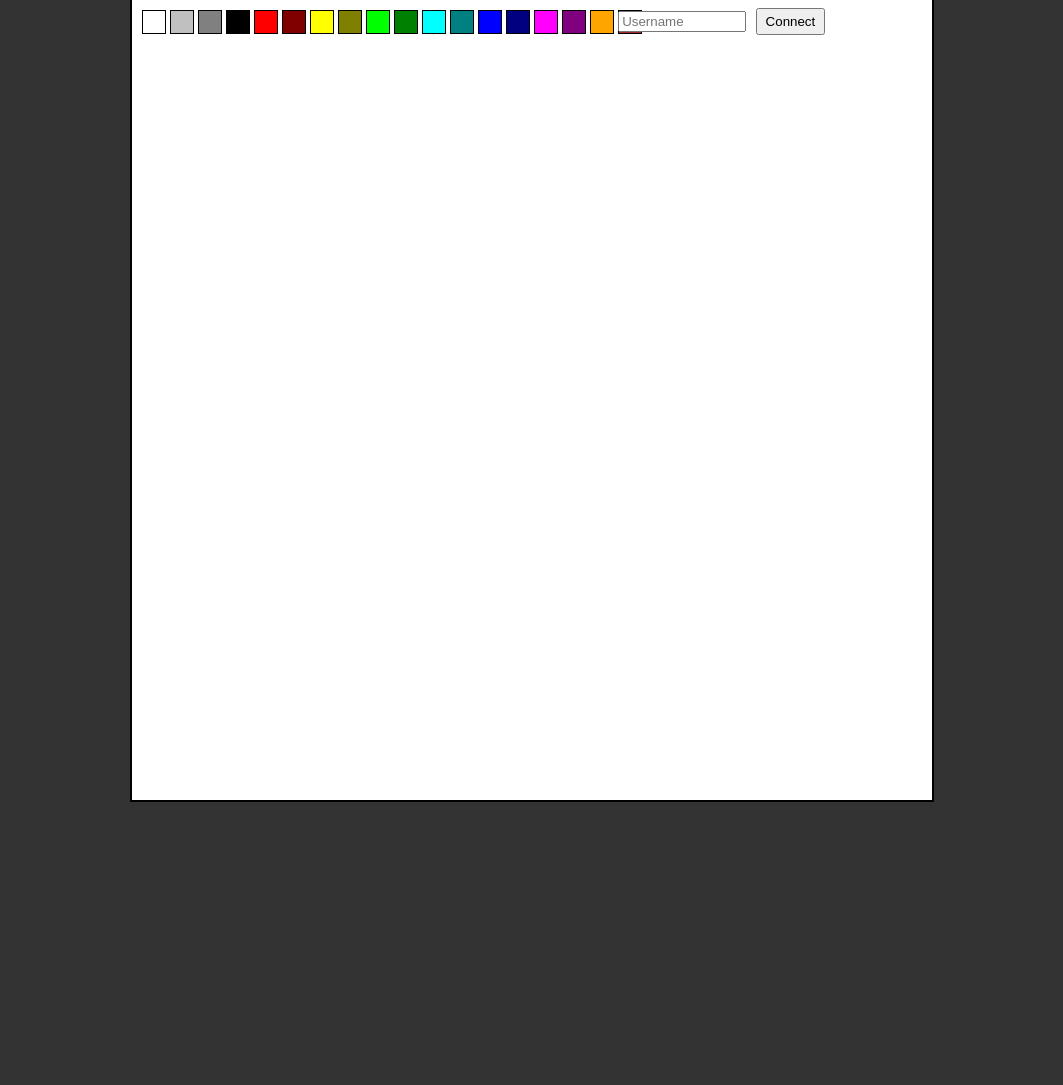
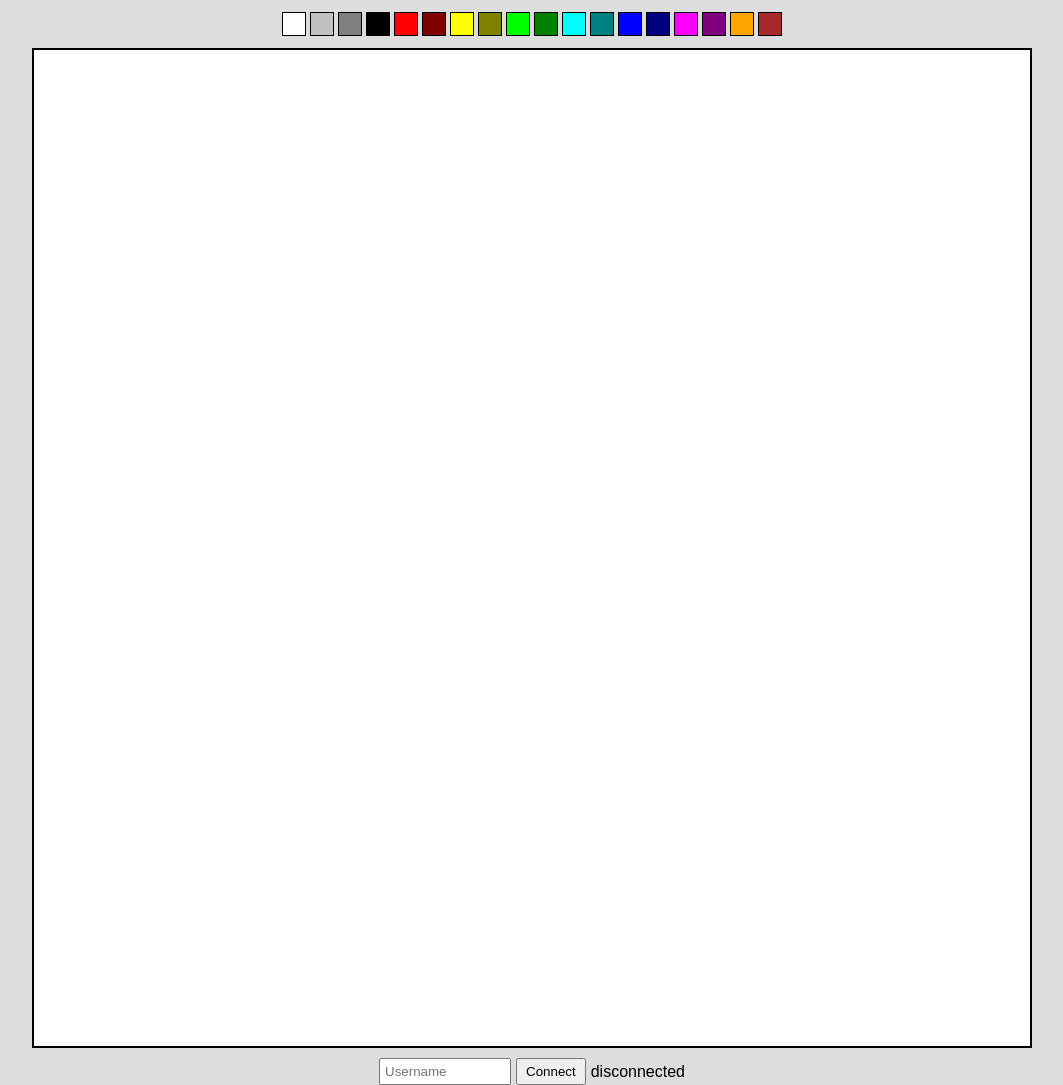
Before and after one commit to cheatteam1994-ship-it/rplace-render, a website: page rplace_render/frontend/index.html in a window 1280 px wide. Shown: the whole page, without its empty margins (108-1171 px from the left). Before the commit the page ends 802 px from the top, so only its background shows below. Drawn offline with Linux system fonts and the light colour scheme.

Commit message:
Update index.html

```diff
--- a/rplace_render/frontend/index.html
+++ b/rplace_render/frontend/index.html
@@ -10,41 +10,19 @@
     padding: 0;
     height: 100%;
     width: 100%;
-    background: #333;
+    background: #ddd; /* grigio chiaro */
     display: flex;
-    justify-content: center;
+    flex-direction: column;
     align-items: center;
+    font-family: sans-serif;
     user-select: none;
-    font-family: sans-serif;
-  }
-
-  #container {
-    position: relative;
-  }
-
-  /* Riquadro visibile */
-  #viewport {
-    width: 800px;  /* dimensione del viewport visibile */
-    height: 800px;
-    overflow: hidden;
-    background: #fff;
-    border: 2px solid #000; /* opzionale per evidenziare il foglio */
-    position: relative;
-  }
-
-  canvas#board {
-    display: block;
-    background: #fff;
-    cursor: crosshair;
   }
 
   #palette {
-    position: absolute;
-    top: 10px;
-    left: 10px;
+    margin: 10px 0;
     display: flex;
     flex-wrap: wrap;
-    z-index: 10;
+    justify-content: center;
   }
 
   #palette button {
@@ -55,39 +33,64 @@
     cursor: pointer;
   }
 
+  #container {
+    position: relative;
+    display: flex;
+    justify-content: center;
+    align-items: center;
+  }
+
+  /* Riquadro visibile */
+  #viewport {
+    width: 1000px;  /* dimensione del viewport */
+    height: 1000px;
+    overflow: hidden;
+    background: #fff;
+    border: 2px solid #000; /* contorno del viewport */
+    box-sizing: border-box; /* include il bordo nella dimensione totale */
+    position: relative;
+  }
+
+  canvas#board {
+    display: block;
+    background: #fff;
+    cursor: crosshair;
+  }
+
   #controls {
-    position: absolute;
-    top: 10px;
-    right: 10px;
-    color: #fff;
-    z-index: 10;
+    margin-top: 10px;
+    display: flex;
+    align-items: center;
+    gap: 5px;
   }
 
   #controls input {
     width: 120px;
-    margin-right: 5px;
+    padding: 4px;
   }
 
   #controls button {
     padding: 4px 8px;
     cursor: pointer;
   }
-
 </style>
 </head>
 <body>
+
+  <!-- Palette esterna -->
+  <div id="palette"></div>
+
   <div id="container">
     <div id="viewport">
       <canvas id="board"></canvas>
     </div>
+  </div>
 
-    <div id="palette"></div>
-
-    <div id="controls">
-      <input type="text" id="username" placeholder="Username">
-      <button id="connect">Connect</button>
-      <span id="status">disconnected</span>
-    </div>
+  <!-- Controlli -->
+  <div id="controls">
+    <input type="text" id="username" placeholder="Username">
+    <button id="connect">Connect</button>
+    <span id="status">disconnected</span>
   </div>
 
   <script src="app.js"></script>
```
